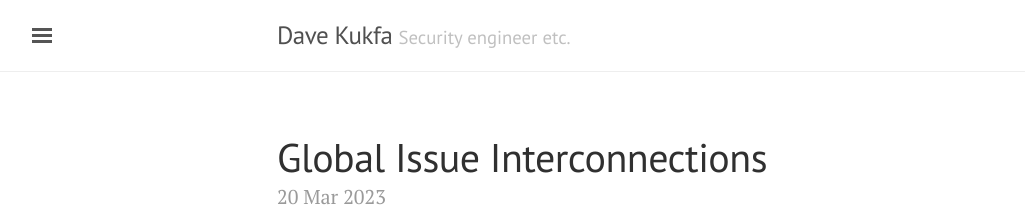
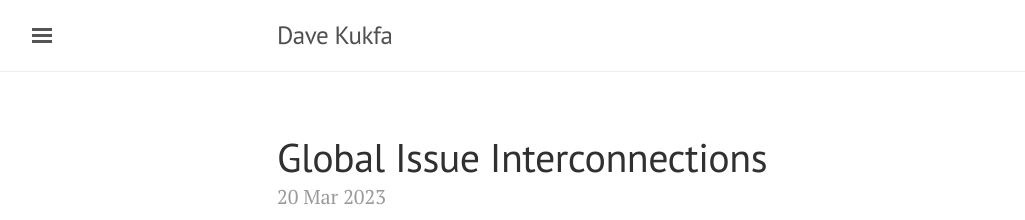
Before and after one commit to kukfa/kukfa.github.io, a Jekyll site: the page built from index.html, in a window 1280 px wide and 900 px high. Shown: the top 220 px of the window, without its empty margins (3-1028 px from the left). Built offline with Jekyll 4.4.1, drawn with Linux system fonts in a browser that asks for light colours; nearby versions of some CDN libraries; the list of posts is cut into pages by our own code.

Commit message:
remove tagline

```diff
--- a/_config.yml
+++ b/_config.yml
@@ -5,7 +5,6 @@ permalink:           pretty
 
 # Setup
 title:               Dave Kukfa
-tagline:             'Security engineer etc.'
 url:                 https://kukfa.co
 baseurl:             ''
 gems: [jekyll-paginate]
```
